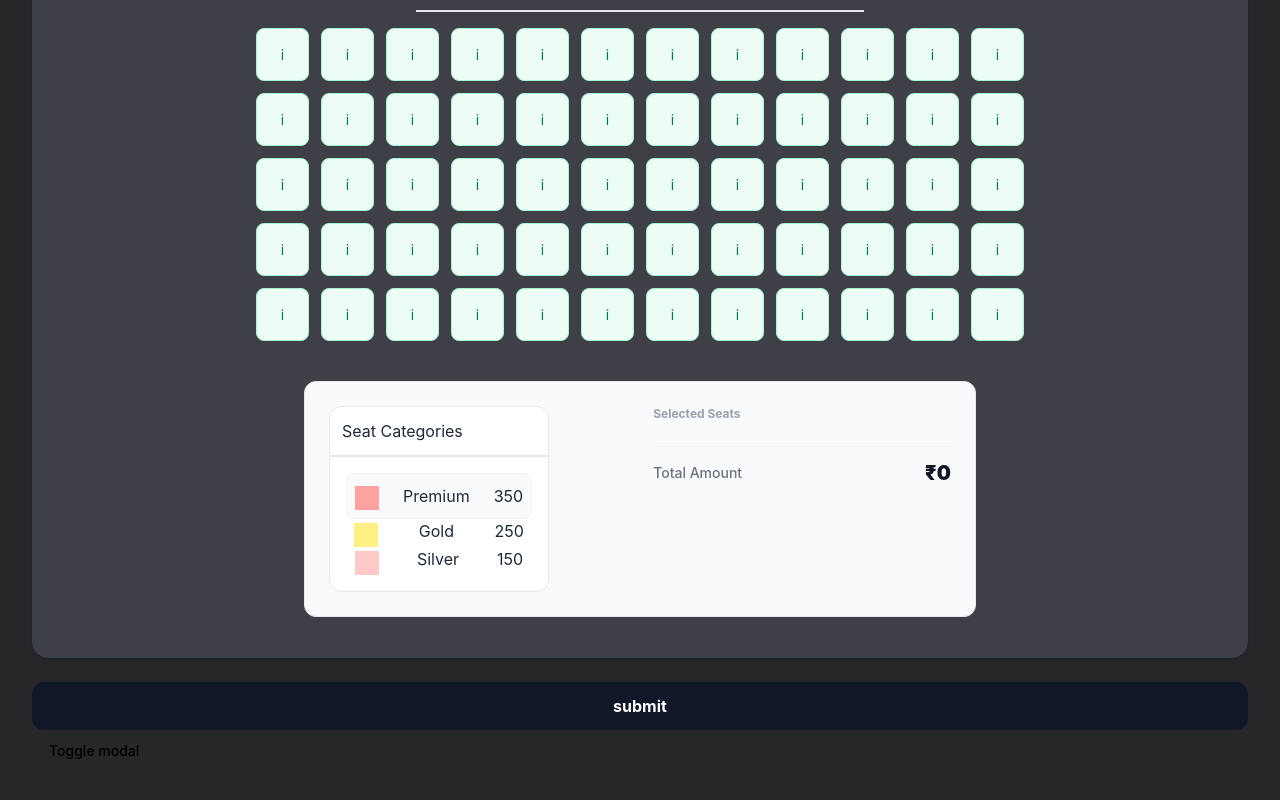
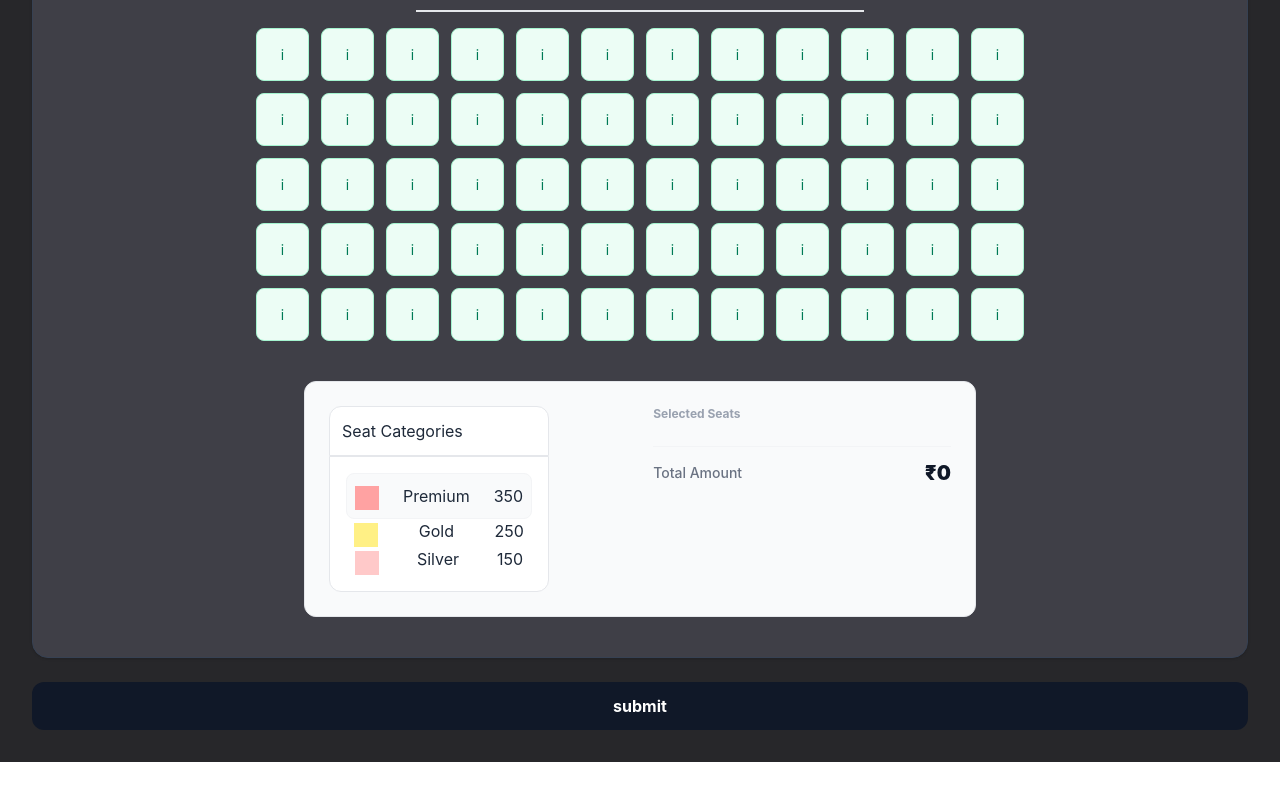
Before and after one commit to Nandini-Ninave/movie_ticket_app, a React (Vite) app: page /seatbooking in a window 1280 px wide. Shown: the part 304-1104 px from the top of the page. After the commit the page ends 1066 px from the top, so only its background shows below. Built offline with nearby package versions, Linux system fonts and the light colour scheme.

Commit message:
This is the last commit

```diff
--- a/src/components/bookings/SeatBooking.tsx
+++ b/src/components/bookings/SeatBooking.tsx
@@ -127,11 +127,11 @@ function SeatBooking() {
 				</div>
 			</div>
 
-			<button onClick={handleSeatSelection} className="mt-6 w-full bg-gray-900 hover:bg-gray-800 text-white font-bold py-3 px-6 rounded-xl text-center">submit</button>
-			<button onClick={() => setModalOpen(true)} data-modal-target="select-modal"
+			<button onClick={()=>{handleSeatSelection();setModalOpen(true)}} className="mt-6 w-full bg-gray-900 hover:bg-gray-800 text-white font-bold py-3 px-6 rounded-xl text-center">submit</button>
+			{/* <button onClick={() => setModalOpen(true)} data-modal-target="select-modal"
 				data-modal-toggle="select-modal" className="text-black bg-brand box-border border border-transparent hover:bg-brand-strong focus:ring-4 focus:ring-brand-medium shadow-xs font-medium leading-5 rounded-base text-sm px-4 py-2.5 focus:outline-none" type="button">
 				Toggle modal
-			</button>
+			</button> */}
 			<PopUpModel isOpen={isModalOpen} onClose={() => setModalOpen(false)} />
 		</div>
 	)
```
